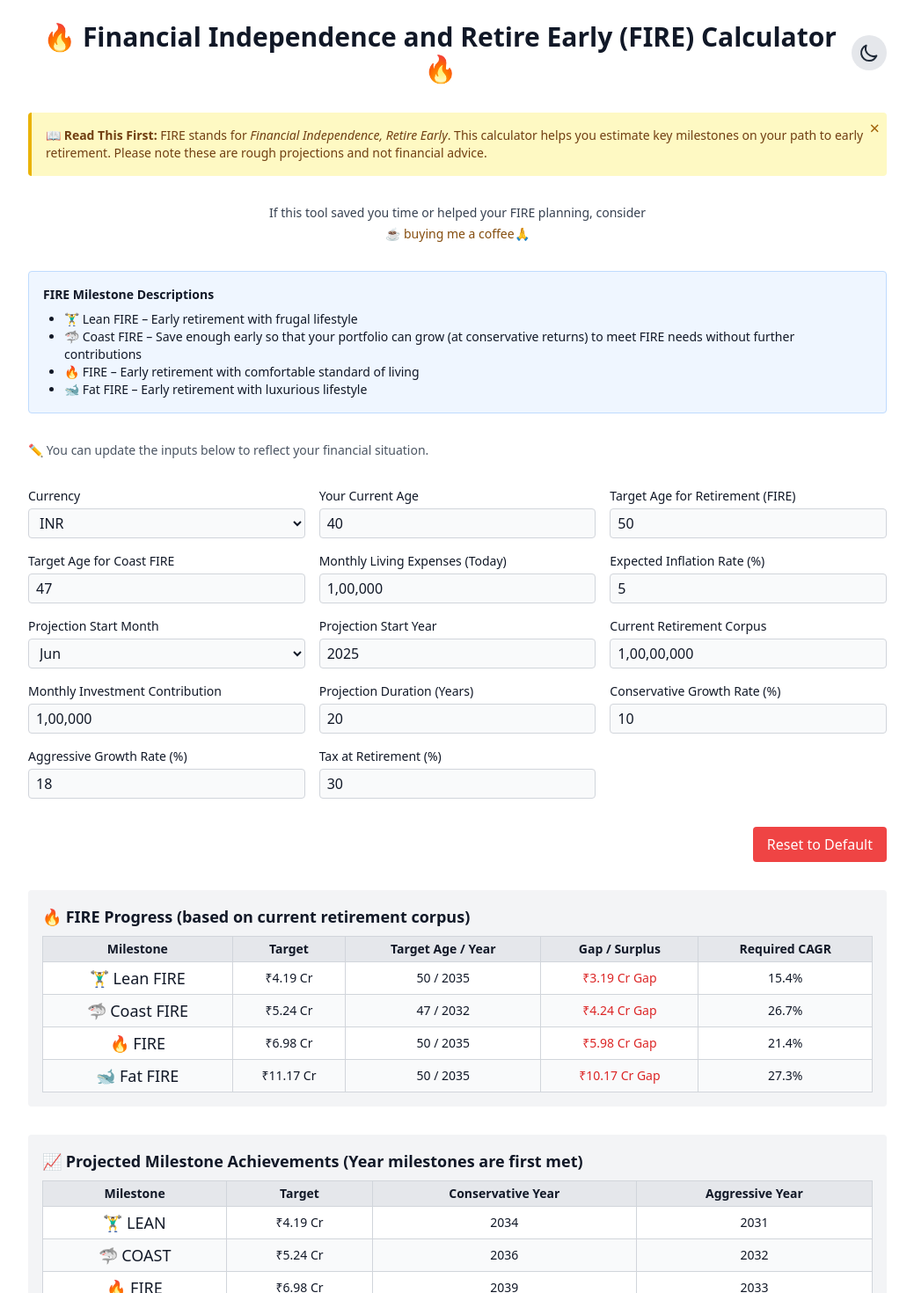
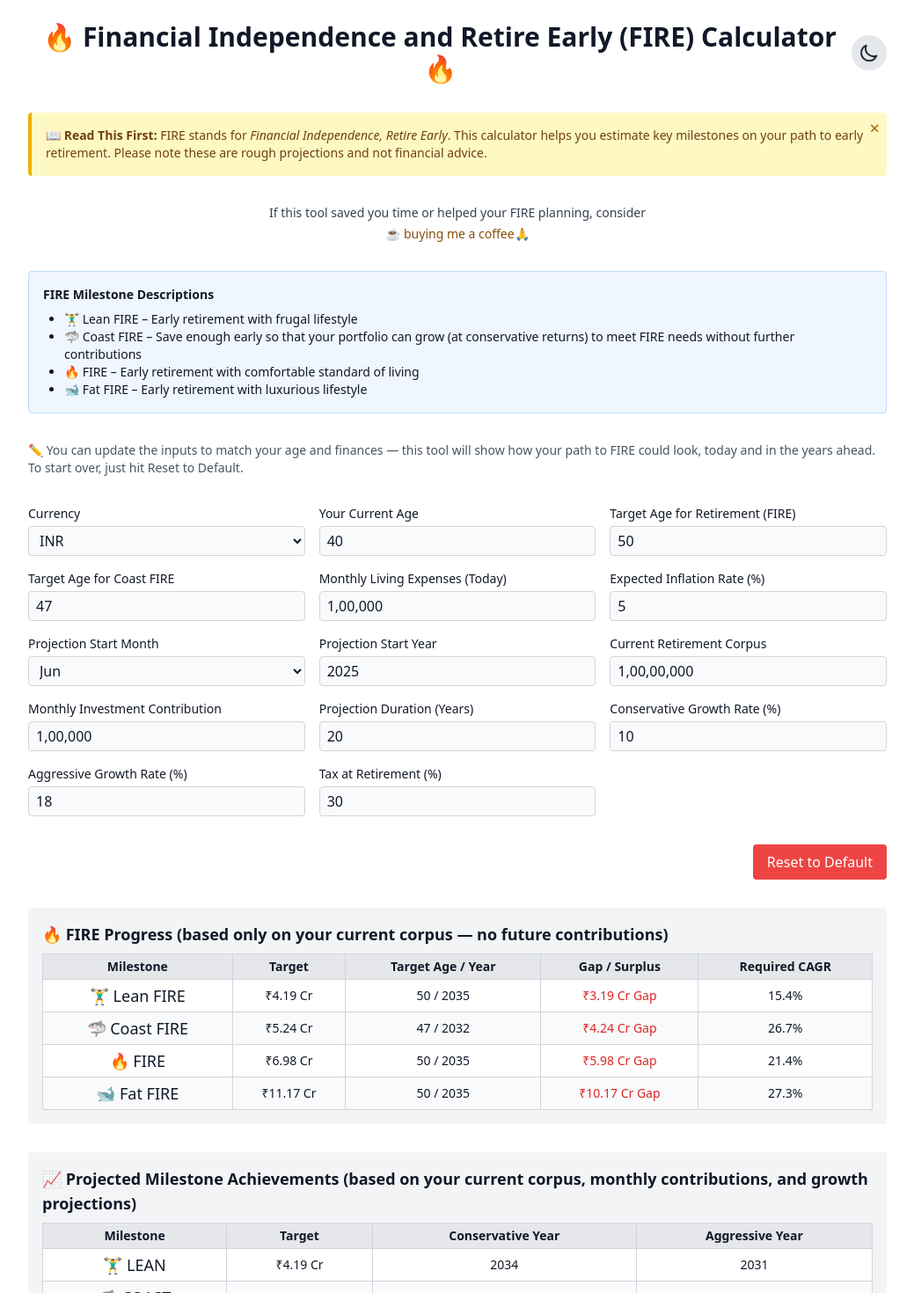
Before and after one commit to TheBeggarBowl/fire-tracker, a React (Vite) app: page / in a window 1280 px wide. Shown: the top 1470 px of the page at 88% size, without its empty margins (120-1159 px from the left). Built offline with nearby package versions, Linux system fonts and the light colour scheme.

Commit message:
Update App.jsx
Table title changes

```diff
--- a/src/App.jsx
+++ b/src/App.jsx
@@ -424,7 +424,7 @@ useEffect(() => {
         </ul>
       </div>
       <p className="text-sm text-gray-600 dark:text-gray-300 mb-1">
-  ✏️ You can update the inputs below to reflect your financial situation.
+ ✏️ You can update the inputs to match your age and finances — this tool will show how your path to FIRE could look, today and in the years ahead. To start over, just hit Reset to Default.
       </p>
       <div className="grid grid-cols-1 sm:grid-cols-2 lg:grid-cols-3 gap-4">
         {Object.entries(defaultInputs).map(([k]) => (
@@ -504,7 +504,7 @@ useEffect(() => {
       {results && (
         <>
           <div className="bg-gray-100 p-4 rounded dark:bg-gray-700">
-            <h2 className="font-semibold text-lg">🔥 FIRE Progress (based on current retirement corpus)</h2>
+            <h2 className="font-semibold text-lg">🔥 FIRE Progress (based only on your current corpus — no future contributions) </h2>
             <div className="overflow-x-auto">
               <table className="w-full text-center text-sm mt-2 border border-gray-300 dark:border-gray-600 min-w-[600px]">
                 <thead className="bg-gray-200 dark:bg-gray-600">
@@ -534,7 +534,7 @@ useEffect(() => {
           </div>
 
           <div className="bg-gray-100 p-4 rounded dark:bg-gray-700">
-            <h2 className="font-semibold text-lg">📈 Projected Milestone Achievements (Year milestones are first met) </h2>
+            <h2 className="font-semibold text-lg">📈 Projected Milestone Achievements (based on your current corpus, monthly contributions, and growth projections) </h2>
             <div className="overflow-x-auto">
               <table className="w-full text-center text-sm mt-2 border border-gray-300 dark:border-gray-600 min-w-[500px]">
                 <thead className="bg-gray-200 dark:bg-gray-600">
```
